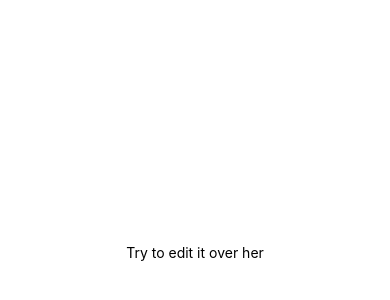
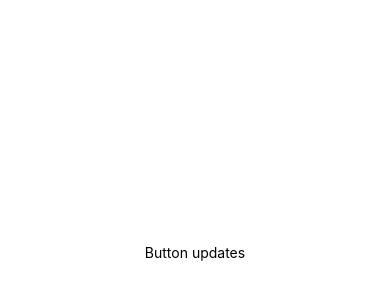
Before and after one commit to omkhetwal/basic-todos-app-in-react-native-using-expo, a React Native app: screen / in a window 390 px wide. Shown: the part 170-470 px from the top of the page. Built offline with nearby package versions, Linux system fonts and the light colour scheme.

Commit message:
feat: lesson 2 absolute imports

```diff
--- a/App.tsx
+++ b/App.tsx
@@ -1,10 +1,18 @@
+import Button from "@/components/button"
 import { StatusBar } from "expo-status-bar"
 import { StyleSheet, Text, View } from "react-native"
+
+/**
+ *
+ * import Button from '../../components/Button.tsx'
+ * import Button from '@components/Button.tsx'
+ *
+ */
 
 export default function App() {
   return (
     <View style={styles.container}>
-      <Text>Try to edit it over her</Text>
+      <Button />
       <StatusBar style="auto" />
     </View>
   )
--- a/babel.config.js
+++ b/babel.config.js
@@ -1,6 +1,16 @@
-module.exports = function(api) {
-  api.cache(true);
+module.exports = function (api) {
+  api.cache(true)
   return {
-    presets: ['babel-preset-expo'],
-  };
-};
+    presets: ["babel-preset-expo"],
+    plugins: [
+      [
+        "module-resolver",
+        {
+          alias: {
+            "@": "./src",
+          },
+        },
+      ],
+    ],
+  }
+}
--- a/package.json
+++ b/package.json
@@ -9,6 +9,7 @@
     "web": "expo start --web"
   },
   "dependencies": {
+    "babel-plugin-module-resolver": "^5.0.0",
     "expo": "~47.0.12",
     "expo-status-bar": "~1.4.2",
     "react": "18.1.0",
--- /dev/null
+++ b/src/components/button.tsx
@@ -0,0 +1,14 @@
+import React from "react"
+import { StyleSheet, Text, View } from "react-native"
+
+const Button = () => {
+  return (
+    <View>
+      <Text>Button updates</Text>
+    </View>
+  )
+}
+
+export default Button
+
+const styles = StyleSheet.create({})
--- a/tsconfig.json
+++ b/tsconfig.json
@@ -1,6 +1,10 @@
 {
   "extends": "expo/tsconfig.base",
   "compilerOptions": {
-    "strict": true
+    "strict": true,
+    "baseUrl": "./",
+    "paths": {
+      "@/*": ["./src/*"]
+    }
   }
 }
```
Also changed, not shown: 1 other file (tests, documents, lock files or other folders).
